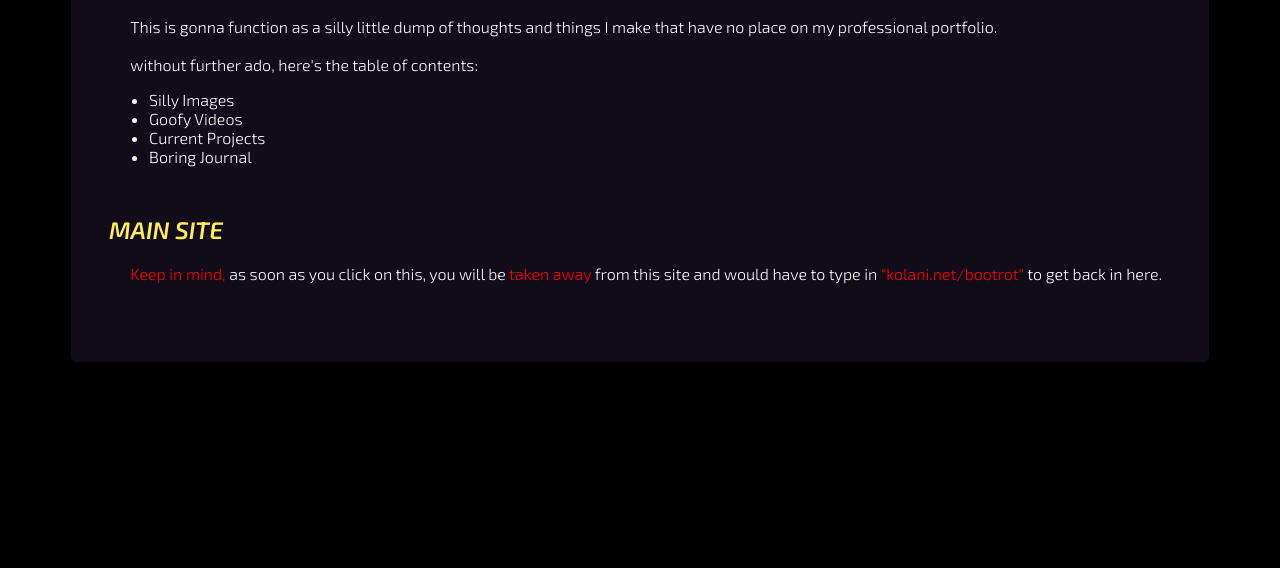
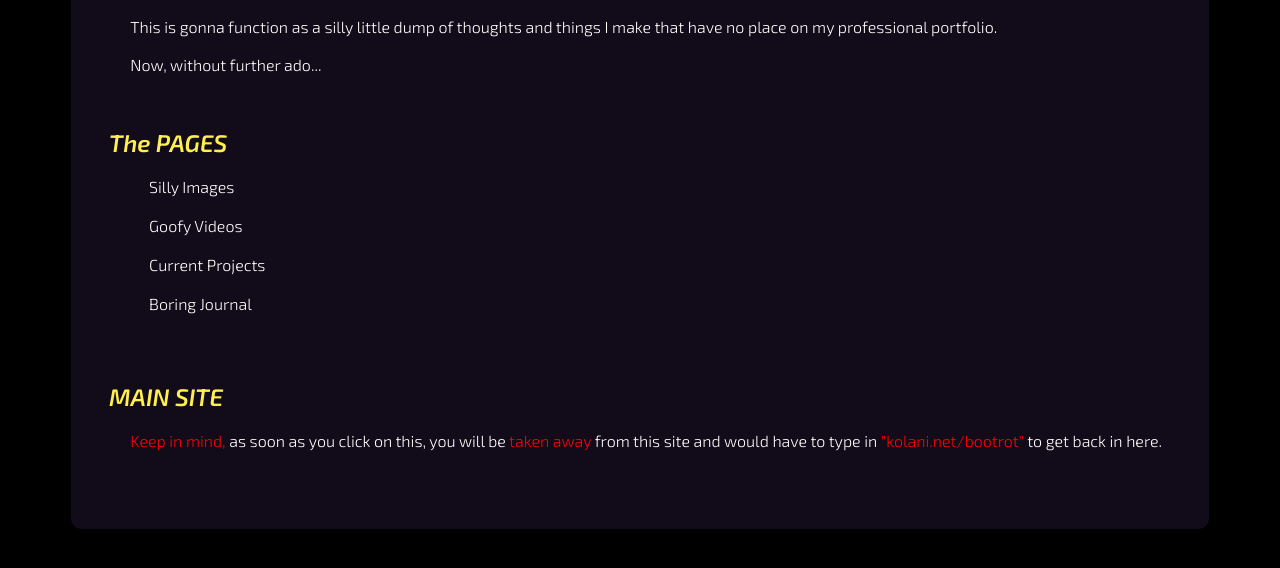
Before and after one commit to KolaniNG/kolani, a plain HTML site: page bootrot/index.html in a window 1280 px wide. Shown: the part 176-744 px from the top of the page. Drawn offline with Linux system fonts and the light colour scheme.

Commit message:
made changes to uls
changed main menu and stuff

```diff
--- a/bootrot/css/bootrot.css
+++ b/bootrot/css/bootrot.css
@@ -42,6 +42,10 @@ a:hover {
   color: #ffe0c2;
 }
 
+ul {
+  list-style-type: none;
+}
+
 li {
   color: white;
   font-family: 'Exo 2', sans-serif;
@@ -79,5 +83,5 @@ span {
   padding-top: 2%;
   padding-bottom: 5%;
   background-color: #120b1a;
-  border-radius: 5px;
+  border-radius: 10px;
 }
--- a/bootrot/index.html
+++ b/bootrot/index.html
@@ -15,12 +15,13 @@
     <h1>Kolani.NET</h1>
     <h2>Welcome to the homo zone.</h2>
     <p>This is gonna function as a silly little dump of thoughts and things I make that have no place on my professional portfolio.
-    <br><br>without further ado, here's the table of contents:</p>
+    <br><br>Now, without further ado...</p><br>
+    <h2>The PAGES</h2>
       <ul class="nav">
-        <a href="br-img.html"><li>Silly Images</li></a>
-        <a href="br-vid.html"><li>Goofy Videos</li></a>
-        <a href="br-pro.html"><li>Current Projects</li></a>
-        <a href="br-jrn.html"><li>Boring Journal</li></a>
+        <a href="br-img.html"><li>Silly Images</li></a><br>
+        <a href="br-vid.html"><li>Goofy Videos</li></a><br>
+        <a href="br-pro.html"><li>Current Projects</li></a><br>
+        <a href="br-jrn.html"><li>Boring Journal</li></a><br>
       </ul>
 
     <a href="../index.html">
```
Also changed, not shown: bootrot/br-img.html (+1 -3 lines).
